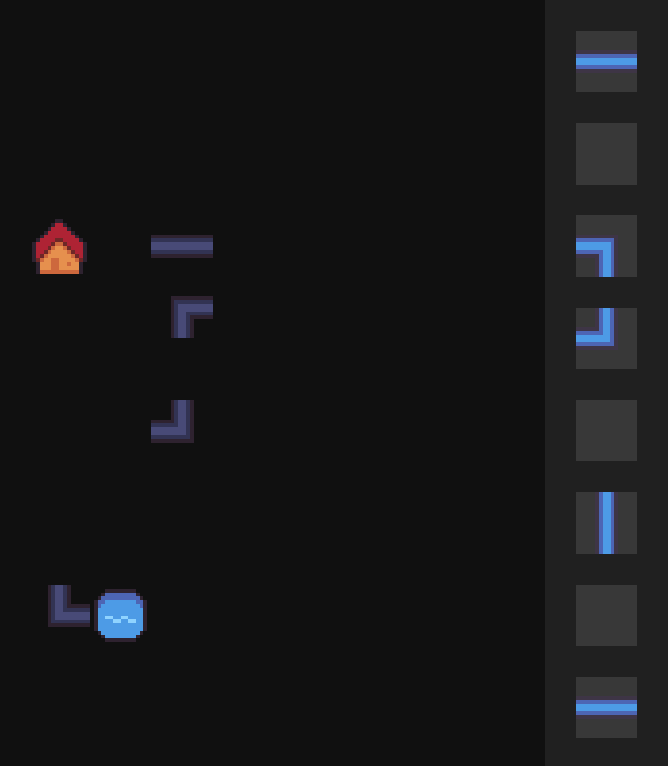
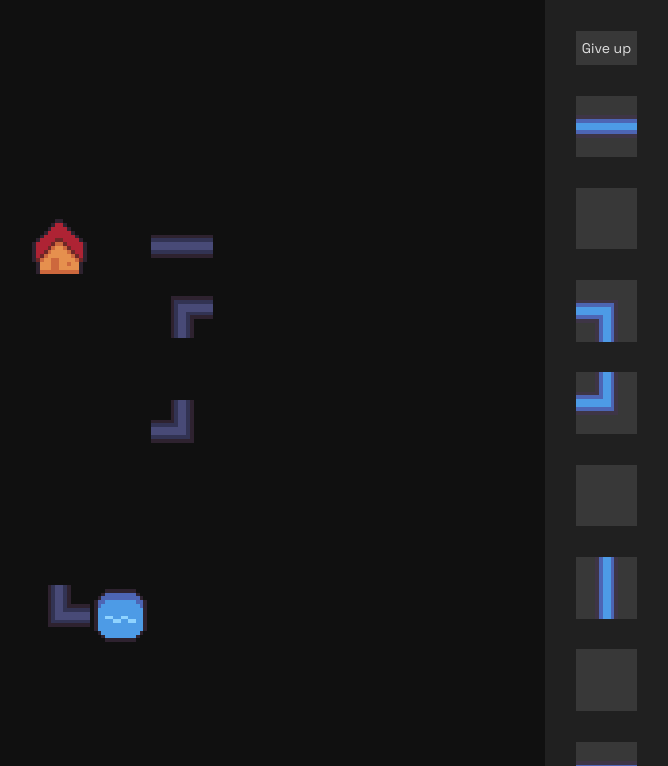
Before and after one commit to shock59/grid, a website built with Vite: page index.html in a window 1280 px wide. Both pictures are taken after a click on the button "Easy level". Shown: the top 766 px of the page, without its empty margins (612-1280 px from the left). Built offline with nearby package versions, Linux system fonts and the light colour scheme; files whose address does not match are found by name.

Commit message:
Add give up button to sidebar

```diff
--- a/src/components/Sidebar.ts
+++ b/src/components/Sidebar.ts
@@ -9,6 +9,10 @@ export default class Sidebar {
     this.element.classList.add("sidebar");
     this.element.addEventListener("scroll", () => game.scrolled());
 
+    const button = document.createElement("button")
+    button.innerText = "Give up"
+    this.element.appendChild(button)
+
     for (let i = 0; i < holderCount; i++) {
       const holder = document.createElement("div");
       holder.classList.add("sidebar-holder");
--- a/src/style.css
+++ b/src/style.css
@@ -13,6 +13,10 @@ body {
   background: #101010;
   user-select: none;
   -webkit-user-select: none;
+  color: #e0e0e0;
+  font-size: 22px;
+  font-family: "Space Grotesk", sans-serif;
+  text-align: center;
 }
 
 .grid-container {
@@ -52,16 +56,19 @@ body {
   background-color: #202020;
 }
 
+.sidebar button {
+  width: var(--cell-size);
+  margin: calc(var(--cell-size) / 2) 0;
+  padding: 8px 0;
+  font-size: 14px;
+}
+
 .sidebar-holder {
   width: var(--cell-size);
   height: var(--cell-size);
   margin-bottom: calc(var(--cell-size) / 2);
   flex-shrink: 0;
   background: #383838;
-}
-
-.sidebar-holder:first-child {
-  margin-top: calc(var(--cell-size) / 2);
 }
 
 .tile {
@@ -95,12 +102,8 @@ body {
 
 .popup {
   width: 580px;
-  color: #e0e0e0;
   background: #202020;
   border: 2px #101010 solid;
-  font-size: 22px;
-  font-family: "Space Grotesk", sans-serif;
-  text-align: center;
 }
 
 .popup-header,
@@ -119,6 +122,9 @@ body {
 
 .popup-button {
   margin: 0 8px;
+}
+
+button {
   padding: 8px 32px;
   color: inherit;
   background: #383838;
@@ -127,6 +133,6 @@ body {
   font: inherit;
 }
 
-.popup-button:hover {
+button:hover {
   background: #424242;
 }
```
